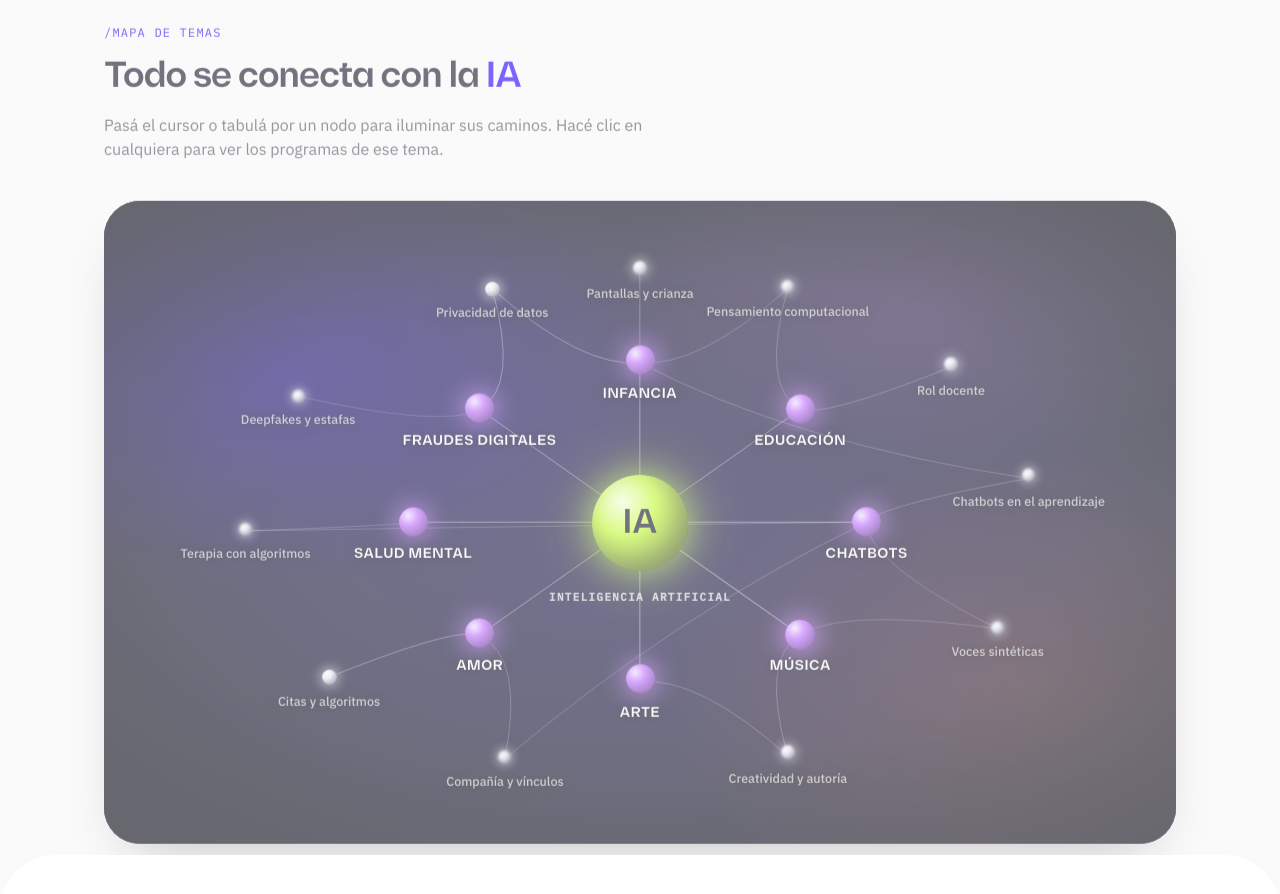
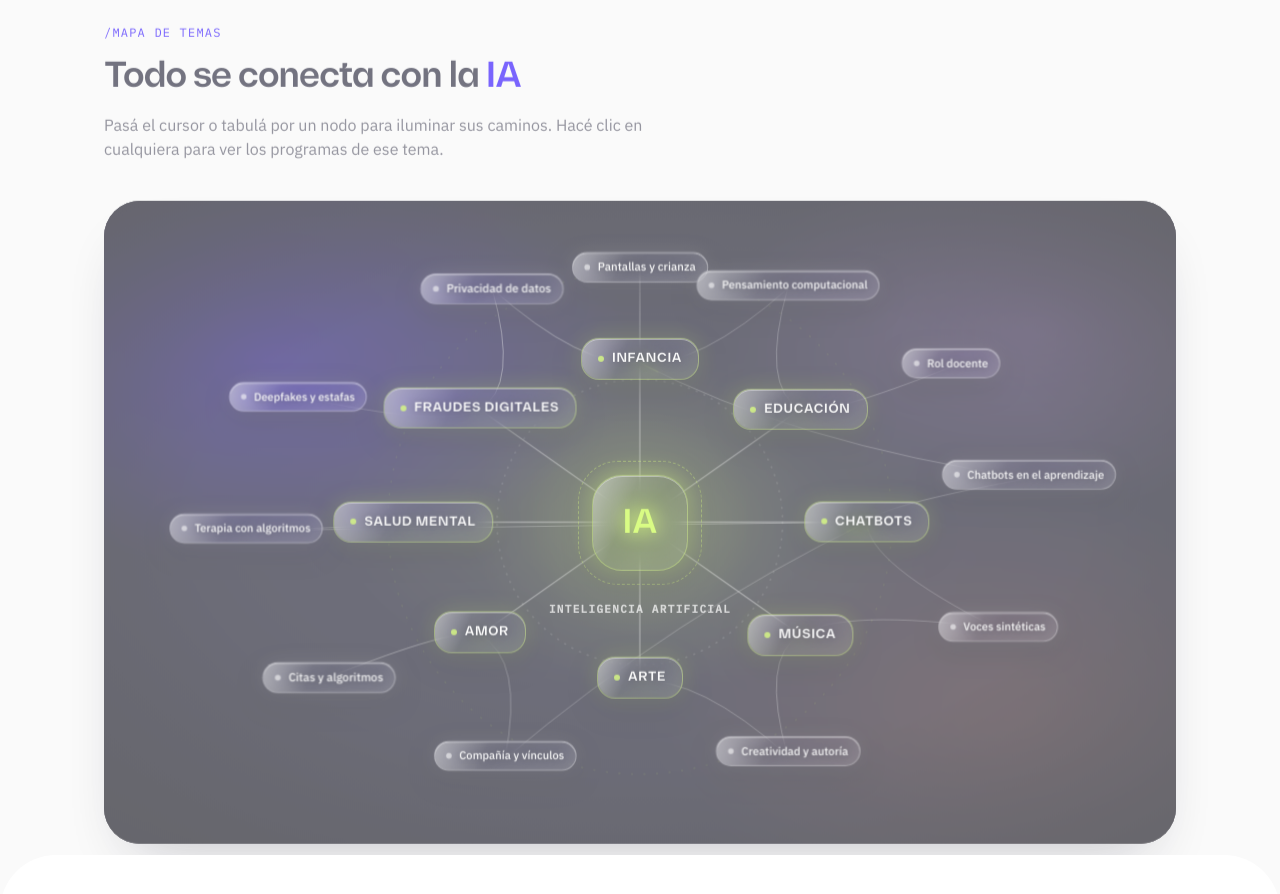
Before and after one commit to gabrieldelfiino-oss/codigoIA-design, a React (Vite) app: page / in a window 1280 px wide. Shown: the part 700-1594 px from the top of the page. Built offline with nearby package versions, Linux system fonts and the light colour scheme.

Commit message:
Mapa de temas en vidrio y neon lima: paneles de cristal, orbitas, pulsos de luz, paralaje y foco que sigue al cursor
Co-Authored-By: Claude Sonnet 5.5 <noreply@anthropic.com>

```diff
--- a/src/components/temas/ThemeMap.jsx
+++ b/src/components/temas/ThemeMap.jsx
@@ -3,8 +3,8 @@ import { ARISTAS, CENTRO, NODOS, getVecinos } from "../../servicios/mapa";
 import { getProgramasDeTema } from "../../servicios/temas";
 import RouterLink from "../utils/RouterLink";
 
-// Si la persona pidió menos movimiento: sin inclinación, sin flotar y los
-// trazos punteados quedan quietos.
+// Si la persona pidió menos movimiento: sin inclinación ni paralaje, sin
+// flotar, sin pulsos y los trazos punteados quedan quietos.
 const REDUCIR_MOVIMIENTO =
   typeof window !== "undefined" &&
   window.matchMedia?.("(prefers-reduced-motion: reduce)").matches;
@@ -28,34 +28,28 @@ const PROFUNDIDAD = Object.fromEntries(
 );
 PROFUNDIDAD[CENTRO.id] = 1;
 
-// Esfera: brillo blanco arriba a la izquierda, color al medio y borde oscuro,
-// más un halo del mismo color alrededor.
-const ESFERA = {
-  tema: { luz: "#F3E6FF", color: "#C172FF", sombra: "#4A1E7A", halo: "193,114,255" },
-  subtema: { luz: "#FFFFFF", color: "#E4E4F2", sombra: "#4B4B6B", halo: "250,250,250" },
-  lit: { luz: "#F6FFE0", color: "#C4FD36", sombra: "#4C6B06", halo: "196,253,54" },
-};
+// Tonos del vidrio ("r,g,b"): los temas brillan en lima neón, los subtemas en
+// blanco suave y todo se enciende en lima al resaltarlo.
+const LIMA = "196,253,54";
+const TONO = { tema: LIMA, subtema: "250,250,250" };
 
-const fondoEsfera = ({ luz, color, sombra }) =>
-  `radial-gradient(circle at 32% 28%, ${luz} 0%, ${color} 34%, ${sombra} 100%)`;
-
-const INCLINACION_MAX = 5; // grados
+// Cuánto se corre cada capa con el mouse (px): lo cercano más, lo lejano menos.
+const paralaje = (id) => ((PROFUNDIDAD[id] - 0.55) * 40).toFixed(1);
 
 /**
- * Mapa de nodos en "3D": el núcleo "IA" al centro, los temas alrededor y sus
- * subtemas más afuera, como esferas luminosas flotando en un fondo profundo.
- * Los nodos lejanos son más chicos, tenues y desenfocados; al mover el mouse
- * el plano se inclina apenas. Al pasar el cursor (o tabular) por un nodo se
- * ilumina su camino con trazo punteado y el resto se atenúa: de un subtema se
+ * Mapa de nodos en vidrio y neón: el núcleo "IA" al centro, los temas
+ * alrededor y sus subtemas más afuera, como paneles de cristal que flotan en
+ * un universo oscuro unidos por líneas de luz. El fondo, las capas y la escena
+ * se mueven distinto con el mouse (paralaje + leve inclinación) y un foco de luz
+ * sigue el cursor. Al pasar el cursor (o tabular) por un nodo se ilumina su
+ * camino con luz que corre por las líneas y el resto se atenúa: de un subtema se
  * ilumina el camino hasta el núcleo (por sus temas) y de un tema, el camino al
  * núcleo y sus subtemas. Al hacer clic se abre la página del tema (ThemePage).
  * Los nodos, sus posiciones y las conexiones salen de temas.json y mapa.json.
  */
 export default function ThemeMap() {
   const [activo, setActivo] = useState(null);
-  const escena = useRef(null);
-  const fondo = useRef(null);
-  const cuadro = useRef(0);
+  const raiz = useRef(null);
   const encendidos = new Set(activo ? [activo, ...getVecinos(activo)] : []);
 
   const aristaEncendida = (e) => {
@@ -66,62 +60,76 @@ export default function ThemeMap() {
     return e.de === activo || e.a === activo;
   };
 
-  const inclinar = (ev) => {
-    if (REDUCIR_MOVIMIENTO || ev.pointerType !== "mouse") return;
-    const r = ev.currentTarget.getBoundingClientRect();
-    const dx = (ev.clientX - r.left) / r.width - 0.5;
-    const dy = (ev.clientY - r.top) / r.height - 0.5;
-    cancelAnimationFrame(cuadro.current);
-    cuadro.current = requestAnimationFrame(() => {
-      if (escena.current)
-        escena.current.style.transform = `rotateX(${(-dy * INCLINACION_MAX).toFixed(2)}deg) rotateY(${(dx * INCLINACION_MAX).toFixed(2)}deg)`;
-      if (fondo.current)
-        fondo.current.style.transform = `translate3d(${(-dx * 24).toFixed(1)}px, ${(-dy * 24).toFixed(1)}px, 0) scale(1.08)`;
-    });
+  // El mouse escribe su posición en variables CSS y el resto se resuelve con
+  // calc() en los estilos: sin re-renders ni JS por cuadro.
+  const mover = (ev) => {
+    if (ev.pointerType !== "mouse" || !raiz.current) return;
+    const r = raiz.current.getBoundingClientRect();
+    const x = (ev.clientX - r.left) / r.width;
+    const y = (ev.clientY - r.top) / r.height;
+    const s = raiz.current.style;
+    s.setProperty("--px", `${(x * 100).toFixed(1)}%`);
+    s.setProperty("--py", `${(y * 100).toFixed(1)}%`);
+    if (REDUCIR_MOVIMIENTO) return;
+    s.setProperty("--mx", (x - 0.5).toFixed(3));
+    s.setProperty("--my", (y - 0.5).toFixed(3));
   };
-
-  const enderezar = () => {
-    cancelAnimationFrame(cuadro.current);
-    if (escena.current) escena.current.style.transform = "";
-    if (fondo.current) fondo.current.style.transform = "";
+  const soltar = () => {
+    const s = raiz.current?.style;
+    if (!s) return;
+    ["--mx", "--my"].forEach((v) => s.setProperty(v, "0"));
+    ["--px", "--py"].forEach((v) => s.setProperty(v, "50%"));
   };
 
   return (
     <div
-      className="relative aspect-[1200/720] w-full overflow-hidden bg-[#07071a] [perspective:1400px]"
-      onPointerMove={inclinar}
-      onPointerLeave={enderezar}
+      ref={raiz}
+      className="relative aspect-[1200/720] w-full overflow-hidden bg-[#050512] [perspective:1400px]"
+      onPointerMove={mover}
+      onPointerLeave={soltar}
     >
-      {/* Fondo profundo: degradé de noche a casi negro y nebulosas muy suaves
-          en colores de la paleta. Se mueve al revés que la escena (paralaje). */}
+      {/* Universo: noche profunda con nebulosas muy suaves (lima, azul, lila y
+          un toque de naranja). Se mueve al revés que la escena. */}
       <div
-        ref={fondo}
         aria-hidden="true"
-        className="absolute -inset-[6%] scale-[1.08] transition-transform duration-700 ease-out"
+        className="absolute -inset-[8%] transition-[translate] duration-700 ease-out"
         style={{
+          translate: "calc(var(--mx, 0) * -30px) calc(var(--my, 0) * -30px)",
           background: [
-            "radial-gradient(ellipse 45% 40% at 22% 30%, rgba(36,0,255,0.32), transparent 70%)",
-            "radial-gradient(ellipse 40% 45% at 80% 72%, rgba(255,107,59,0.16), transparent 70%)",
-            "radial-gradient(ellipse 35% 30% at 72% 22%, rgba(193,114,255,0.16), transparent 70%)",
-            "radial-gradient(ellipse 60% 55% at 50% 50%, rgba(36,0,255,0.14), transparent 75%)",
-            "radial-gradient(ellipse 120% 100% at 50% 50%, #1A1A30 0%, #0B0B22 55%, #040410 100%)",
+            "radial-gradient(ellipse 34% 32% at 50% 50%, rgba(196,253,54,0.10), transparent 72%)",
+            "radial-gradient(ellipse 42% 40% at 20% 28%, rgba(36,0,255,0.34), transparent 70%)",
+            "radial-gradient(ellipse 36% 34% at 82% 24%, rgba(193,114,255,0.18), transparent 70%)",
+            "radial-gradient(ellipse 40% 42% at 80% 76%, rgba(255,107,59,0.13), transparent 70%)",
+            "radial-gradient(ellipse 120% 100% at 50% 50%, #14142b 0%, #090919 55%, #030310 100%)",
           ].join(", "),
-          filter: "blur(8px)",
+          filter: "blur(6px)",
         }}
       />
-      {/* Viñeta: oscurece los bordes para dar sensación de hondura. */}
+      {/* Foco de luz que sigue al cursor. */}
       <div
         aria-hidden="true"
         className="pointer-events-none absolute inset-0"
         style={{
           background:
-            "radial-gradient(ellipse 75% 70% at 50% 50%, transparent 55%, rgba(2,2,10,0.75) 100%)",
+            "radial-gradient(circle 240px at var(--px, 50%) var(--py, 50%), rgba(196,253,54,0.11), transparent 70%)",
+        }}
+      />
+      {/* Viñeta: oscurece los bordes para dar hondura. */}
+      <div
+        aria-hidden="true"
+        className="pointer-events-none absolute inset-0"
+        style={{
+          background:
+            "radial-gradient(ellipse 75% 70% at 50% 50%, transparent 55%, rgba(2,2,10,0.78) 100%)",
         }}
       />
 
       <div
-        ref={escena}
-        className="absolute inset-[3%] transition-transform duration-500 ease-out [transform-style:preserve-3d]"
+        className="absolute inset-[3%] transition-transform duration-500 ease-out"
+        style={{
+          transform:
+            "rotateX(calc(var(--my, 0) * -5deg)) rotateY(calc(var(--mx, 0) * 5deg))",
+        }}
       >
         <svg
           viewBox="0 0 1200 720"
@@ -130,68 +138,106 @@ export default function ThemeMap() {
           aria-hidden="true"
         >
           <defs>
-            <filter id="mapa-brillo" x="-20%" y="-20%" width="140%" height="140%">
-              <feGaussianBlur stdDeviation="3" result="b" />
+            <filter id="mapa-neon" x="-30%" y="-30%" width="160%" height="160%">
+              <feGaussianBlur stdDeviation="3.5" result="b" />
               <feMerge>
                 <feMergeNode in="b" />
                 <feMergeNode in="SourceGraphic" />
               </feMerge>
             </filter>
           </defs>
-          {ARISTAS.map((e) => {
+
+          {/* Órbitas: anillos casi invisibles que giran muy despacio alrededor del núcleo. */}
+          <g className="mapa-girar" fill="none" stroke="#FAFAFA">
+            <circle cx="600" cy="360" r="170" strokeOpacity="0.14" strokeDasharray="1 9" strokeLinecap="round" strokeWidth="2" />
+          </g>
+          <g className="mapa-girar-inverso" fill="none" stroke="#C4FD36">
+            <circle cx="600" cy="360" r="300" strokeOpacity="0.09" strokeDasharray="1 14" strokeLinecap="round" strokeWidth="2" />
+          </g>
+
+          {ARISTAS.map((e, i) => {
             const lit = aristaEncendida(e);
             // Las líneas hacia nodos lejanos son más tenues.
             const prof = Math.min(PROFUNDIDAD[e.de], PROFUNDIDAD[e.a]);
-            const opacidad = lit ? 1 : activo ? 0.06 : 0.18 + prof * 0.32;
+            const opacidad = lit ? 1 : activo ? 0.05 : 0.2 + prof * 0.28;
             return (
+              <g key={`${e.de}-${e.a}`}>
                 <path
-                key={`${e.de}-${e.a}`}
                   d={e.d}
-                strokeWidth={lit ? 2 : 0.6 + prof * 0.6}
-                strokeDasharray={lit ? "8 7" : undefined}
+                  strokeWidth={lit ? 1.8 : 0.8 + prof * 0.5}
+                  strokeDasharray={lit ? "7 6" : undefined}
                   strokeLinecap="round"
-                filter={lit ? "url(#mapa-brillo)" : undefined}
+                  filter={lit ? "url(#mapa-neon)" : undefined}
                   className={`fill-none transition-opacity duration-200 ${lit ? "stroke-lima" : "stroke-gris"}`}
                   style={{ opacity: opacidad }}
                 >
-                {/* Los trazos corren desde el núcleo hacia afuera (8 + 7 = un
-                    ciclo del punteado). */}
+                  {/* Con el camino encendido, la luz corre desde el núcleo hacia
+                      afuera (7 + 6 = un ciclo del punteado). */}
                   {lit && !REDUCIR_MOVIMIENTO && (
                     <animate
                       attributeName="stroke-dashoffset"
                       from="0"
-                    to="-15"
-                    dur="0.8s"
+                      to="-13"
+                      dur="0.7s"
                       repeatCount="indefinite"
                     />
                   )}
                 </path>
+                {/* Pulso de luz que recorre la línea de vez en cuando. */}
+                {!lit && !activo && !REDUCIR_MOVIMIENTO && (
+                  <path
+                    d={e.d}
+                    pathLength="100"
+                    strokeWidth="1.8"
+                    strokeLinecap="round"
+                    strokeDasharray="5 95"
+                    filter="url(#mapa-neon)"
+                    className="fill-none stroke-lima"
+                    style={{ opacity: 0.55 }}
+                  >
+                    <animate
+                      attributeName="stroke-dashoffset"
+                      from="5"
+                      to="-100"
+                      dur={`${(5 + hash(`${e.de}${e.a}`) * 4).toFixed(2)}s`}
+                      begin={`${(-hash(`${e.a}${e.de}`) * 8).toFixed(2)}s`}
+                      repeatCount="indefinite"
+                    />
+                  </path>
+                )}
+              </g>
             );
           })}
         </svg>
 
-        {/* Núcleo */}
-        <span className="absolute left-1/2 top-1/2 -translate-x-1/2 -translate-y-1/2">
+        {/* Núcleo: panel de cristal con un anillo que gira y un halo que respira. */}
+        <span
+          className="absolute left-1/2 top-1/2 -translate-x-1/2 -translate-y-1/2"
+          style={{
+            translate: "calc(var(--mx, 0) * 12px) calc(var(--my, 0) * 12px)",
+            transition: "translate 400ms ease-out",
+          }}
+        >
           <span
             aria-hidden="true"
-            className="mapa-respirar absolute left-1/2 top-1/2 -ml-[110px] -mt-[110px] h-[220px] w-[220px] rounded-full"
+            className="mapa-respirar absolute left-1/2 top-1/2 -ml-[120px] -mt-[120px] h-[240px] w-[240px] rounded-full"
             style={{
               background:
-                "radial-gradient(circle, rgba(196,253,54,0.45) 0%, rgba(196,253,54,0.12) 40%, transparent 70%)",
+                "radial-gradient(circle, rgba(196,253,54,0.34) 0%, rgba(196,253,54,0.08) 42%, transparent 70%)",
             }}
           />
           <span
-            className="relative flex h-24 w-24 items-center justify-center rounded-full font-display text-[34px] font-semibold text-noche"
-            style={{
-              background: fondoEsfera(ESFERA.lit),
-              boxShadow:
-                "0 0 30px 6px rgba(196,253,54,0.55), inset -8px -10px 22px rgba(26,26,48,0.35)",
-            }}
+            aria-hidden="true"
+            className="mapa-girar absolute -inset-3.5 rounded-[40px] border border-dashed border-lima/40"
+          />
+          <span
+            className="mapa-vidrio relative flex h-24 w-24 items-center justify-center rounded-[30px] font-display text-[34px] font-semibold text-lima"
+            style={{ "--tono": LIMA, "--brillo": 0.5, textShadow: "0 0 18px rgba(196,253,54,0.9)" }}
           >
             {CENTRO.etiqueta}
           </span>
         </span>
-        <span className="absolute left-1/2 top-[calc(50%+66px)] -translate-x-1/2 font-mono text-[11px] font-semibold uppercase tracking-[0.12em] text-gris/80">
+        <span className="absolute left-1/2 top-[calc(50%+78px)] -translate-x-1/2 font-mono text-[11px] font-semibold uppercase tracking-[0.12em] text-gris/75">
           {CENTRO.leyenda}
         </span>
 
@@ -202,20 +248,18 @@ export default function ThemeMap() {
           const prof = PROFUNDIDAD[nodo.id];
           const esTema = nodo.tipo === "tema";
           const cantidad = CANTIDAD[nodo.id];
-          const tono = lit ? ESFERA.lit : ESFERA[nodo.tipo];
-          const tamano = Math.round((esTema ? 30 : 16) * (0.7 + prof * 0.3));
-          // Desenfoque de lejanía: se apaga cuando el nodo está encendido.
-          const desenfoque = lit ? 0 : (1 - prof) * 2.4;
-          const brillo = lit ? 0.85 : 0.35 + prof * 0.35;
           return (
             <RouterLink
               key={nodo.id}
               to={`/temas/${nodo.id}`}
               aria-label={`${esTema ? "Tema" : "Subtema"}: ${nodo.nombre}. ${cantidad} ${cantidad === 1 ? "programa" : "programas"}`}
-              style={{ left: `${nodo.mapa.x}%`, top: `${nodo.mapa.y}%` }}
+              style={{
+                left: `${nodo.mapa.x}%`,
+                top: `${nodo.mapa.y}%`,
+                filter: dim ? "blur(1.2px)" : undefined,
+              }}
               className={[
-                "group absolute flex h-11 w-11 -translate-x-1/2 -translate-y-1/2 items-center justify-center rounded-full transition-opacity duration-200",
-                "focus-visible:outline focus-visible:outline-[2px] focus-visible:outline-offset-2 focus-visible:outline-lima",
+                "group absolute -translate-x-1/2 -translate-y-1/2 outline-none transition-[opacity,filter] duration-300",
                 lit ? "z-[2]" : "",
                 dim ? "opacity-25" : "opacity-100",
               ].join(" ")}
@@ -224,37 +268,53 @@ export default function ThemeMap() {
               onMouseLeave={() => setActivo(null)}
               onBlur={() => setActivo(null)}
             >
+              {/* Capa de paralaje: se corre con el mouse según su profundidad. */}
               <span
                 aria-hidden="true"
+                className="block"
+                style={{
+                  translate: `calc(var(--mx, 0) * ${paralaje(nodo.id)}px) calc(var(--my, 0) * ${paralaje(nodo.id)}px)`,
+                  transition: "translate 400ms ease-out",
+                }}
+              >
+                <span
                   className="mapa-flotar block"
                   style={{ animationDelay: `${(-hash(nodo.id) * 6).toFixed(2)}s` }}
                 >
                   <span
-                  className="block rounded-full transition-[transform,filter,box-shadow] duration-300"
-                  style={{
-                    width: tamano,
-                    height: tamano,
-                    background: fondoEsfera(tono),
-                    filter: `blur(${desenfoque.toFixed(2)}px)`,
-                    transform: enfocado ? "scale(1.25)" : "scale(1)",
-                    boxShadow: `0 0 ${Math.round(tamano * 0.8)}px ${Math.round(tamano * 0.15)}px rgba(${tono.halo},${brillo})`,
-                  }}
-                />
-              </span>
-              <span
+                    data-lit={lit}
                     className={[
-                  "pointer-events-none absolute left-1/2 -translate-x-1/2 whitespace-nowrap transition-colors duration-200",
+                      "mapa-vidrio flex items-center gap-2 whitespace-nowrap",
+                      "group-focus-visible:outline group-focus-visible:outline-2 group-focus-visible:outline-offset-4 group-focus-visible:outline-lima",
                       esTema
-                    ? "font-display text-sm font-semibold uppercase tracking-[0.04em]"
-                    : "font-sans text-[12.5px] font-medium",
-                  lit ? "text-lima" : esTema ? "text-gris" : "text-gris/70",
+                        ? "rounded-[18px] px-4 py-2.5 font-display text-[13px] font-semibold uppercase tracking-[0.05em]"
+                        : "rounded-full px-3 py-1.5 font-sans text-[12px] font-medium",
+                      lit ? "text-lima" : "text-gris",
                     ].join(" ")}
                     style={{
-                  top: `calc(50% + ${Math.round(tamano / 2) + 6}px)`,
-                  textShadow: "0 1px 10px rgba(4,4,16,0.9)",
+                      "--tono": lit ? LIMA : TONO[nodo.tipo],
+                      "--brillo": esTema ? 0.2 : 0.08 + prof * 0.06,
+                      transform: `scale(${enfocado ? 1.14 : esTema ? 1 : 0.88 + prof * 0.12})`,
+                      textShadow: lit ? "0 0 14px rgba(196,253,54,0.8)" : "0 1px 8px rgba(3,3,16,0.8)",
                     }}
                   >
+                    <span
+                      className={`h-1.5 w-1.5 shrink-0 rounded-full transition-[background-color,box-shadow] duration-300 ${
+                        lit ? "bg-lima shadow-[0_0_10px_2px_rgba(196,253,54,0.9)]" : esTema ? "bg-lima/80" : "bg-gris/60"
+                      }`}
+                    />
                     {nodo.nombre}
+                  </span>
+                </span>
+              </span>
+              {/* Cantidad de programas: aparece al apuntar al nodo. */}
+              <span
+                aria-hidden="true"
+                className={`pointer-events-none absolute left-1/2 top-full mt-2 -translate-x-1/2 whitespace-nowrap rounded-full border border-lima/40 bg-noche/70 px-2.5 py-0.5 font-mono text-[10px] uppercase tracking-wider text-lima transition-all duration-200 ${
+                  enfocado ? "translate-y-0 opacity-100" : "-translate-y-1 opacity-0"
+                }`}
+              >
+                {cantidad} {cantidad === 1 ? "programa" : "programas"}
               </span>
             </RouterLink>
           );
--- a/src/index.css
+++ b/src/index.css
@@ -122,23 +122,76 @@ html, body, #root {
   }
 }
 
-/* ───────── Mapa de temas 3D ─────────
-   Las esferas flotan apenas y el halo del núcleo respira. Solo si la persona
-   no pidió menos movimiento. */
+/* ───────── Mapa de temas: vidrio y neón ─────────
+   Cada nodo es un panel de vidrio translúcido con borde y brillo neón. El tono
+   (--tono, "r,g,b") y la intensidad (--brillo) los fija el componente. */
+@layer components {
+  .mapa-vidrio {
+    position: relative;
+    isolation: isolate;
+    background:
+      linear-gradient(135deg, rgba(250, 250, 250, 0.18) 0%, rgba(250, 250, 250, 0.04) 46%, rgba(250, 250, 250, 0.09) 100%);
+    border: 1px solid rgba(var(--tono), 0.42);
+    box-shadow:
+      inset 0 1px 0 rgba(255, 255, 255, 0.45),
+      inset 0 -12px 20px rgba(var(--tono), 0.08),
+      0 10px 28px rgba(2, 2, 14, 0.45),
+      0 0 22px rgba(var(--tono), var(--brillo, 0.16));
+    -webkit-backdrop-filter: blur(10px) saturate(1.5);
+    backdrop-filter: blur(10px) saturate(1.5);
+    transition: transform 300ms cubic-bezier(0.22, 1, 0.36, 1), border-color 250ms, box-shadow 300ms, background-color 250ms;
+  }
+  /* Reflejo diagonal, como luz sobre un cristal. */
+  .mapa-vidrio::before {
+    content: "";
+    position: absolute;
+    inset: 0;
+    z-index: -1;
+    border-radius: inherit;
+    background: linear-gradient(112deg, rgba(255, 255, 255, 0.34) 0%, rgba(255, 255, 255, 0) 36%);
+    pointer-events: none;
+  }
+  .mapa-vidrio[data-lit="true"] {
+    border-color: rgba(var(--tono), 0.95);
+    background:
+      linear-gradient(135deg, rgba(var(--tono), 0.34) 0%, rgba(var(--tono), 0.1) 55%, rgba(250, 250, 250, 0.1) 100%);
+    box-shadow:
+      inset 0 1px 0 rgba(255, 255, 255, 0.6),
+      0 10px 28px rgba(2, 2, 14, 0.45),
+      0 0 34px rgba(var(--tono), 0.55),
+      0 0 80px rgba(var(--tono), 0.22);
+  }
+}
+
+/* Movimiento del mapa: nodos que flotan, núcleo que respira, anillos que giran
+   y pulsos de luz. Solo si la persona no pidió menos movimiento. */
 @media (prefers-reduced-motion: no-preference) {
   @keyframes mapa-flotar {
     0%, 100% { transform: translate3d(0, 0, 0); }
-    50% { transform: translate3d(0, -4px, 0); }
+    50% { transform: translate3d(0, -5px, 0); }
   }
   @keyframes mapa-respirar {
     0%, 100% { opacity: 0.55; transform: scale(1); }
-    50% { opacity: 0.85; transform: scale(1.08); }
+    50% { opacity: 0.9; transform: scale(1.1); }
+  }
+  @keyframes mapa-girar {
+    to { transform: rotate(360deg); }
   }
   .mapa-flotar {
     animation: mapa-flotar 6s ease-in-out infinite;
   }
   .mapa-respirar {
     animation: mapa-respirar 5s ease-in-out infinite;
+  }
+  .mapa-girar {
+    transform-box: fill-box;
+    transform-origin: center;
+    animation: mapa-girar 120s linear infinite;
+  }
+  .mapa-girar-inverso {
+    transform-box: fill-box;
+    transform-origin: center;
+    animation: mapa-girar 180s linear infinite reverse;
   }
 }
 
```
Lines whose indentation alone changed are shown as unchanged.
